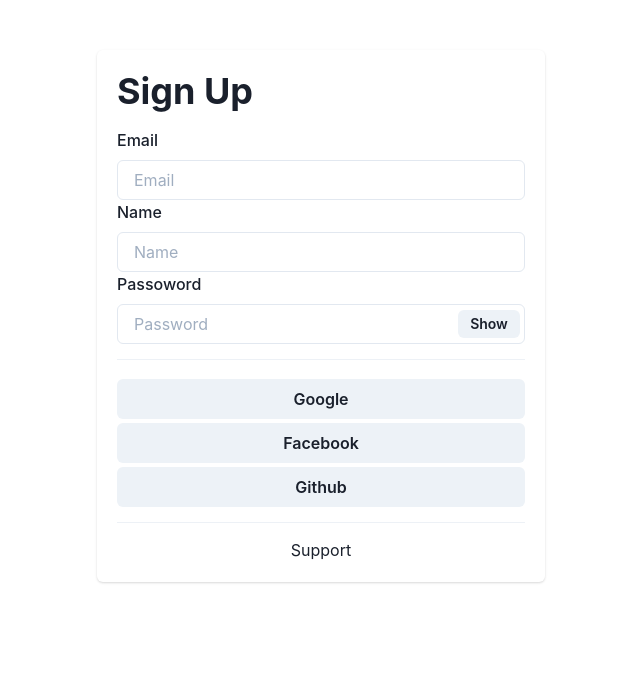
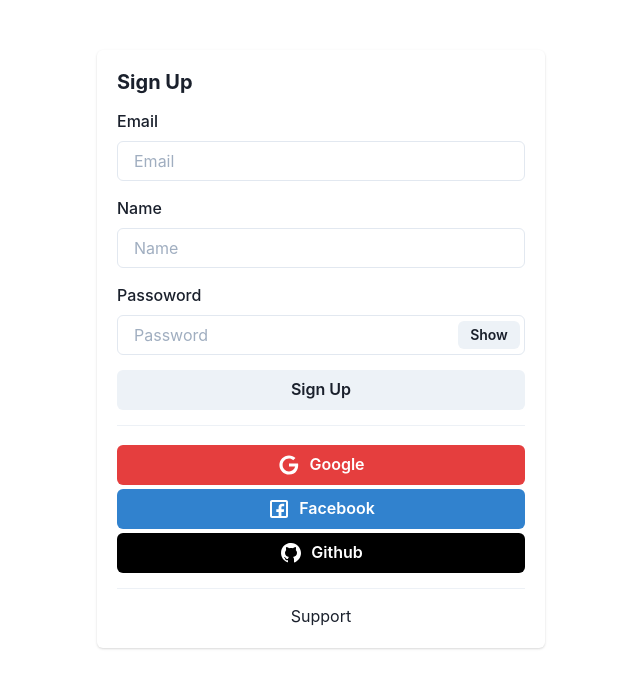
Before and after one commit to tmtygnz/YouDo, a Next.js app: page /users/SignUp in a window 1280 px wide. Shown: the top 688 px of the page, without its empty margins (319-959 px from the left). Built offline with nearby package versions, Linux system fonts and the light colour scheme.

Commit message:
Footer Changed

```diff
--- /dev/null
+++ b/icons/Facebook.jsx
@@ -0,0 +1,12 @@
+import { createIcon } from '@chakra-ui/react'
+
+export const FacebookLogoSmall = () => {
+	return (
+		<div className="FacebookLogo">
+			<svg xmlns="http://www.w3.org/2000/svg" width="24" height="24" viewBox="0 0 24 24">
+				<defs />
+				<path fill="#FFFFFF" d="M5 3c-1.103 0-2 .897-2 2v14c0 1.103.897 2 2 2h14c1.103 0 2-.897 2-2V5c0-1.103-.897-2-2-2H5zm0 2h14l.001953 14h-4.587891v-3.964844h2.365235l.351562-2.724609h-2.701171v-1.736328c-.000001-.7880002.219609-1.3203128 1.349609-1.3203128h1.427734V6.8222656c-.695-.071-1.392797-.1055156-2.091797-.1035156-2.074 0-3.49414 1.2658438-3.49414 3.589844v2.005859H9.2773438v2.724609h2.3437502V19H5V5z" />
+			</svg>
+		</div>
+	)
+}
--- /dev/null
+++ b/icons/Github.jsx
@@ -0,0 +1,9 @@
+
+export const GithubLogoSmall = () => {
+	return (
+		<svg xmlns="http://www.w3.org/2000/svg" width="24" height="24" viewBox="0 0 24 24">
+			<defs />
+			<path fill="#FFFFFF" d="M10.9 2.1c-4.6.5-8.3 4.2-8.8 8.7-.5 4.7 2.2 8.9 6.3 10.5.3.1.6-.1.6-.5v-1.6s-.4.1-.9.1c-1.4 0-2-1.2-2.1-1.9-.1-.4-.3-.7-.6-1-.3-.1-.4-.1-.4-.2 0-.2.3-.2.4-.2.6 0 1.1.7 1.3 1 .5.8 1.1 1 1.4 1 .4 0 .7-.1.9-.2.1-.7.4-1.4 1-1.8-2.3-.5-4-1.8-4-4 0-1.1.5-2.2 1.2-3-.1-.2-.2-.7-.2-1.4 0-.4 0-1 .3-1.6 0 0 1.4 0 2.8 1.3.5-.2 1.2-.3 1.9-.3s1.4.1 2 .3C15.3 6 16.8 6 16.8 6c.2.6.2 1.2.2 1.6 0 .8-.1 1.2-.2 1.4.7.8 1.2 1.8 1.2 3 0 2.2-1.7 3.5-4 4 .6.5 1 1.4 1 2.3v2.6c0 .3.3.6.7.5 3.7-1.5 6.3-5.1 6.3-9.3 0-6-5.1-10.7-11.1-10z" />
+		</svg>
+	)
+}
--- /dev/null
+++ b/icons/Google.jsx
@@ -0,0 +1,12 @@
+import { createIcon } from '@chakra-ui/react'
+
+export const GoogleLogoSmall = () => {
+	return (
+		<div className="GoogleLogo">
+			<svg xmlns="http://www.w3.org/2000/svg" width="24" height="24" viewBox="0 0 30 30">
+				<defs />
+				<path fill="#FFFFFF" d="M15.003906 3C8.3749062 3 3 8.373 3 15s5.3749062 12 12.003906 12c10.01 0 12.265172-9.293 11.326172-14H15v4h7.738281C21.848702 20.448251 18.725955 23 15 23c-4.418 0-8-3.582-8-8s3.582-8 8-8c2.009 0 3.839141.74575 5.244141 1.96875l2.841797-2.8398438C20.951937 4.1849063 18.116906 3 15.003906 3z" />
+			</svg>
+		</div>
+	)
+}
--- a/package.json
+++ b/package.json
@@ -13,10 +13,14 @@
     "@emotion/react": "^11",
     "@emotion/styled": "^11",
     "@react-icons/all-files": "^4.1.0",
+    "firebase": "^8.10.0",
+    "formik": "^2.2.9",
     "framer-motion": "^4",
     "next": "11.1.0",
     "react": "17.0.2",
-    "react-dom": "17.0.2"
+    "react-dom": "17.0.2",
+    "react-hook-form": "^7.13.0",
+    "react-responsive": "^9.0.0-beta.3"
   },
   "devDependencies": {
     "eslint": "7.32.0",
--- a/pages/users/SignUp.jsx
+++ b/pages/users/SignUp.jsx
@@ -1,33 +1,52 @@
 import { Flex, Box, FormControl, FormLabel, Input, InputRightElement, InputGroup, Button, Divider, Heading, Text } from '@chakra-ui/react'
 import React, { useState, set } from 'react'
-
+import { FacebookLogoSmall } from '../../icons/Facebook'
+import { GithubLogoSmall } from '../../icons/Github'
+import { GoogleLogoSmall } from '../../icons/Google'
+import { useForm } from "react-hook-form"
 
 export default function SignUp() {
 	const [showPassword, setShowPassword] = useState(false)
 
 	const handlePasswordClick = () => setShowPassword(!showPassword);
 
+	const {
+		handleSubmit,
+		register,
+		formState: { errors, isSubmitting }
+	} = useForm()
+
+	const SignIn = (values) => {
+		return new Promise((resolve) => {
+			setTimeout(() => {
+				alert(JSON.stringify(values, null, 2));
+				resolve();
+			},1);
+		});
+	}
+
 	return (
-		<div>
+		<div className="SignUpForm">
 			<Flex justifyContent="center">
 				<Box w="md" boxShadow="base" borderRadius="md" mt="50px">
 					<Box p="5">
-						<Heading mb="15">Sign Up</Heading>
-						<div className="Form">
-							<FormControl>
+						<Heading mb="15" size="md">Sign Up</Heading>
+						<Box className="Form">
+							<form onSubmit={handleSubmit(SignIn)}>
+								<FormControl id="useremail" mt="15">
 									<FormLabel>Email</FormLabel>
-								<Input placeholder="Email" />
+									<Input placeholder="Email" id="email" {...register("email")} type="email" />
 								</FormControl>
 
-							<FormControl>
+								<FormControl id="username" mt="15">
 									<FormLabel>Name</FormLabel>
-								<Input placeholder="Name" />
+									<Input placeholder="Name" {...register("name")} type="text" />
 								</FormControl>
 
-							<FormControl>
+								<FormControl id="userpassword" mt="15">
 									<FormLabel>Passoword</FormLabel>
 									<InputGroup>
-									<Input type={showPassword ? "text" : "password"} placeholder="Password" />
+										<Input type={showPassword ? "text" : "password"} placeholder="Password" {...register("password")} />
 										<InputRightElement width="4.5rem">
 											<Button h="1.75rem" size="sm" onClick={handlePasswordClick}>
 												{showPassword ? "Hide" : "Show"}
@@ -35,25 +54,34 @@
 										</InputRightElement>
 									</InputGroup>
 								</FormControl>
-						</div>
+
+								<Box className="SignUpButton" mt="15" justifyContent="center">
+									<Flex justifyContent="space-evenly">
+										<Button w="md" type="submit" isLoading={isSubmitting}>Sign Up</Button>
+									</Flex>
+								</Box>
+
+							</form>
+
+						</Box>
 
 						<Divider orientation="horizontal" mt="15" />
 
-						<div className="LoginWithOthers">
+						<Box className="LoginWithOthers">
 							<Flex mt="15" justifyContent="space-evenly" wrap="wrap">
-								<Button w="lg" mt="1">Google</Button>
-								<Button w="lg" mt="1">Facebook</Button>
-								<Button w="lg" mt="1">Github</Button>
+								<Button w="lg" mt="1" colorScheme="red" leftIcon={<GoogleLogoSmall />}>Google</Button>
+								<Button w="lg" mt="1" colorScheme="blue" leftIcon={<FacebookLogoSmall />}>Facebook</Button>
+								<Button w="lg" mt="1" backgroundColor="black" color="white" colorScheme="blackAlpha" leftIcon={<GithubLogoSmall />}>Github</Button>
 							</Flex>
-						</div>
+						</Box>
 
 						<Divider orientation="horizontal" mt="15" />
 
-						<div className="Support">
+						<Box className="Support">
 							<Flex justifyContent="center" mt="15">
 								<Text>Support</Text>
 							</Flex>
-						</div>
+						</Box>
 					</Box>
 				</Box>
 			</Flex>
```
Also changed, not shown: components/Footer.jsx (+9 -8 lines), components/Navigation.jsx (+22 -15 lines), icons/Logo.jsx (added, +48 -0 lines), pages/api/CreateUser.js (added), public/Facebook.svg (added), 1 other file (tests, documents, lock files or other folders). Lines whose indentation alone changed are shown as unchanged.
